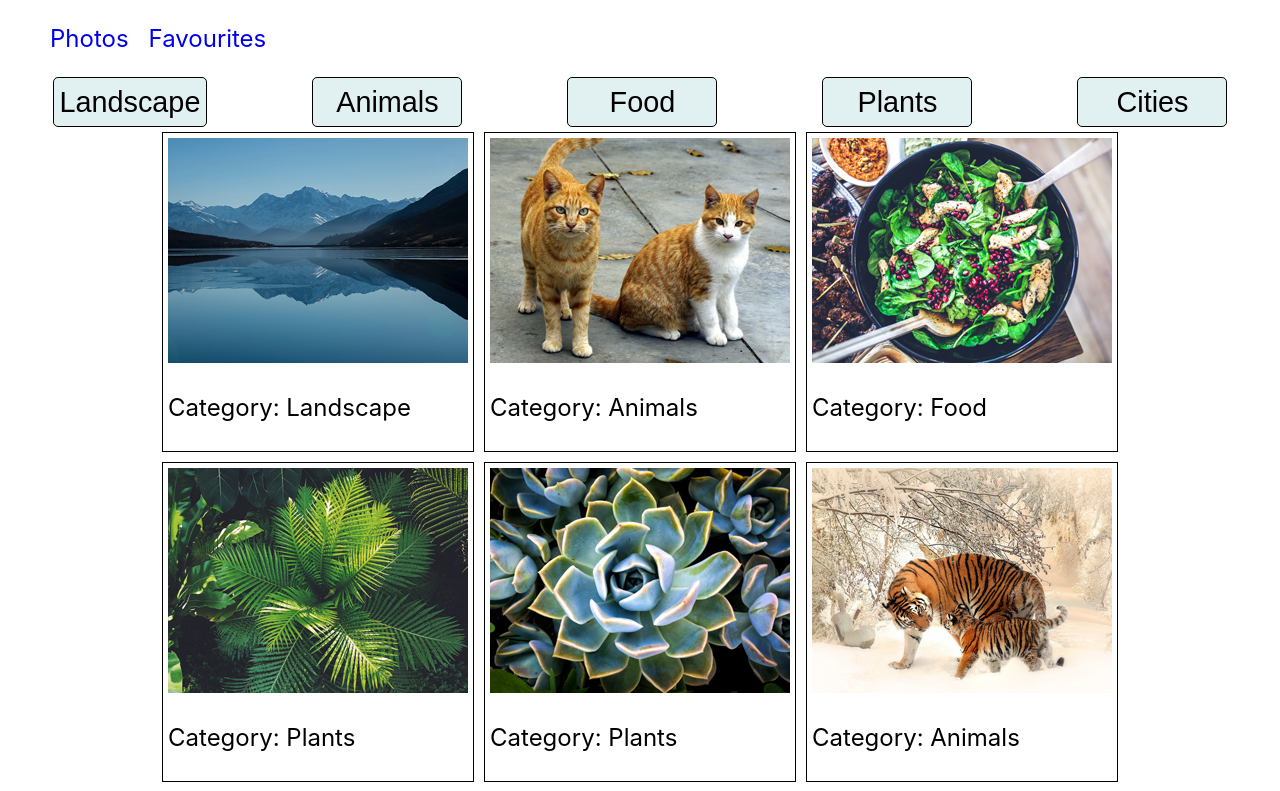
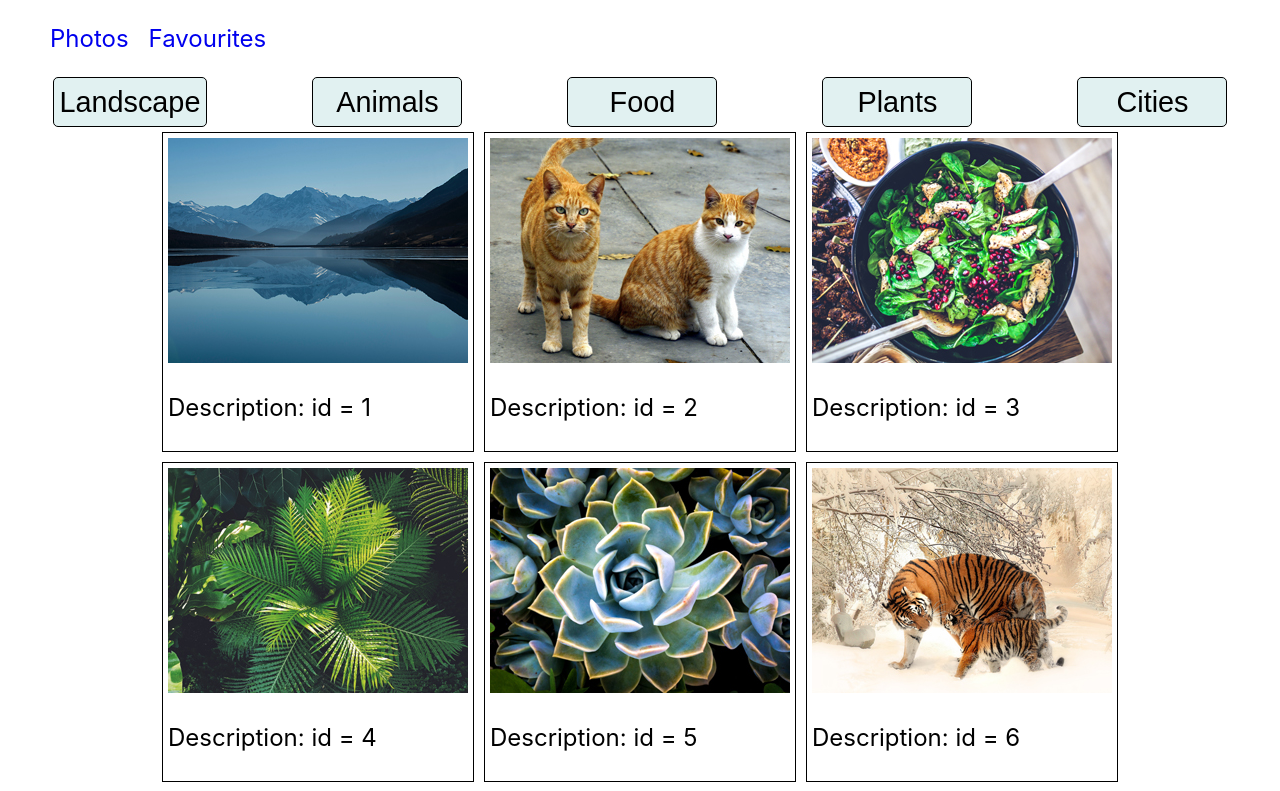
Before and after one commit to RoderickKing/photoApp, a React (Create React App) app: page / in a window 1280 px wide. Shown: the top 791 px of the page. Built offline with nearby package versions, Linux system fonts and the light colour scheme.

Commit message:
Start of Category removal

```diff
--- a/src/components/Favourite.js
+++ b/src/components/Favourite.js
@@ -3,12 +3,12 @@ import './Favourite.css';
 
 const Favourite = (props) => {
 
-  const {url, category} = props.photoData;
+  const {url, description} = props.photoData;
 
   return (
     <div className='favourite'>
       <img src={url}/>
-      <p>Category: {category}</p>
+      <p>Description :{description}</p>
     </div>
   )
 }
--- a/src/components/Photo.js
+++ b/src/components/Photo.js
@@ -6,12 +6,12 @@ const Photo = (props) => {
  //   props.likePhoto(props.photoData.id);
  // }
 
-  const {url, category} = props.photoData;
+  const {url, description} = props.photoData;
 
   return (
     <div className='photo'>
       <img src={url}/>
-      <p>Category: {category}</p>
+      <p>Description: {description}</p>
     </div>
   )
 }
--- a/src/containers/ButtonsContainer.js
+++ b/src/containers/ButtonsContainer.js
@@ -14,10 +14,11 @@ const mapStateToProps = (state) => {
 
 const mapDispatchToProps = (dispatch) => {
   return {
-    filterCategory: (category) => {
+    filterCategory: (category,description) => {
       dispatch({
         type: 'FILTER_CATEGORY',
-        category
+        category,
+        description
       })
     }
   };
--- a/src/containers/PhotosContainer.js
+++ b/src/containers/PhotosContainer.js
@@ -5,7 +5,8 @@ const mapStateToProps = (state) => {
   console.log(state);
   return {
     photos: state.photos,
-    category: state.category
+    category: state.category,
+    description : state.description
   };
 };
 
--- a/src/data/photos_data.js
+++ b/src/data/photos_data.js
@@ -2,90 +2,128 @@ const photosData = [
   {
     id: 1,
     url: 'images/landscape_4.jpg',
-    category: 'Landscape'
-  }, {
+    category: 'Landscape',
+    description : 'id = 1'
+  },
+   {
     id: 2,
     url: 'images/animals_1.jpg',
-    category: 'Animals'
-  }, {
+    category: 'Animals',
+    description : 'id = 2'
+  },
+   {
     id: 3,
     url: 'images/food_3.jpg',
-    category: 'Food'
-   }
-   , {
+    category: 'Food',
+    description : 'id = 3'
+   },
+  {
     id: 4,
     url: 'images/plants_2.jpg',
-    category: 'Plants'
+    category: 'Plants' ,
+    description : 'id = 4'
   },
   {
     id: 5,
     url: 'images/plants_4.jpg',
-    category: 'Plants'
+    category: 'Plants',
+    description : 'id = 5'
     },
      {
     id: 6,
     url: 'images/animals_3.jpg',
-    category: 'Animals'
-  }, {
+    category: 'Animals',
+    description : 'id = 6'
+  },
+   {
     id: 7,
     url: 'images/landscape_3.jpg',
-    category: 'Landscape'
-  }, {
+    category: 'Landscape',
+    description : 'id = 7'
+  },
+  {
     id: 8,
     url: 'images/animals_4.jpg',
-    category: 'Animals'
-  }, {
+    category: 'Animals',
+    description : 'id = 8'
+  },
+   {
     id: 9,
     url: 'images/cities_1.jpg',
-    category: 'Cities'
-  }, {
+    category: 'Cities',
+    description : 'id = 9'
+  },
+   {
     id: 10,
     url: 'images/animals_2.jpg',
-    category: 'Animals'
-  }, {
+    category: 'Animals',
+    description : 'id = 10'
+  },
+   {
     id: 11,
     url: 'images/plants_5.jpg',
-    category: 'Plants'
-  }, {
+    category: 'Plants',
+    description : 'id = 11'
+  },
+   {
     id: 12,
     url: 'images/food_1.jpg',
-    category: 'Food'
-  }, {
+    category: 'Food',
+    description : 'id = 12'
+  },
+   {
     id: 13,
     url: 'images/cities_3.jpg',
-    category: 'Cities'
-  }, {
+    category: 'Cities',
+    description : 'id = 13'
+  },
+   {
     id: 14,
     url: 'images/landscape_1.jpg',
-    category: 'Landscape'
-  }, {
+    category: 'Landscape',
+    description : 'id = 14'
+  },
+   {
     id: 15,
     url: 'images/food_2.jpg',
-    category: 'Food'
-  }, {
+    category: 'Food',
+    description : 'id = 15'
+  },
+  {
     id: 16,
     url: 'images/landscape_2.jpg',
-    category: 'Landscape'
-  }, {
+    category: 'Landscape',
+    description : 'id = 16'
+  },
+   {
     id: 17,
     url: 'images/plants_1.jpg',
-    category: 'Plants'
-  }, {
+    category: 'Plants',
+    description : 'id = 17'
+  },
+  {
     id: 18,
     url: 'images/cities_4.jpg',
-    category: 'Cities'
-  }, {
+    category: 'Cities',
+    description : 'id = 18'
+  },
+   {
     id: 19,
     url: 'images/animals_5.jpg',
-    category: 'Animals'
-  }, {
+    category: 'Animals',
+    description : 'id = 19'
+  },
+   {
     id: 20,
     url: 'images/cities_2.jpg',
-    category: 'Cities'
-  }, {
+    category: 'Cities',
+    description : 'id = 20'
+  },
+  {
     id: 21,
     url: 'images/plants_3.jpg',
-    category: 'Plants'
+    category: 'Plants',
+    description : 'id = 21'
   }
 ]
 
--- a/src/reducers/photos_reducer.js
+++ b/src/reducers/photos_reducer.js
@@ -1,7 +1,7 @@
 const photosReducer = (state, action) => {
   switch(action.type) {
     case 'FILTER_CATEGORY':
-      return { ...state, category: action.category }
+      return { ...state, category: action.category, description: action.description }
     default:
       return state
   };
```
